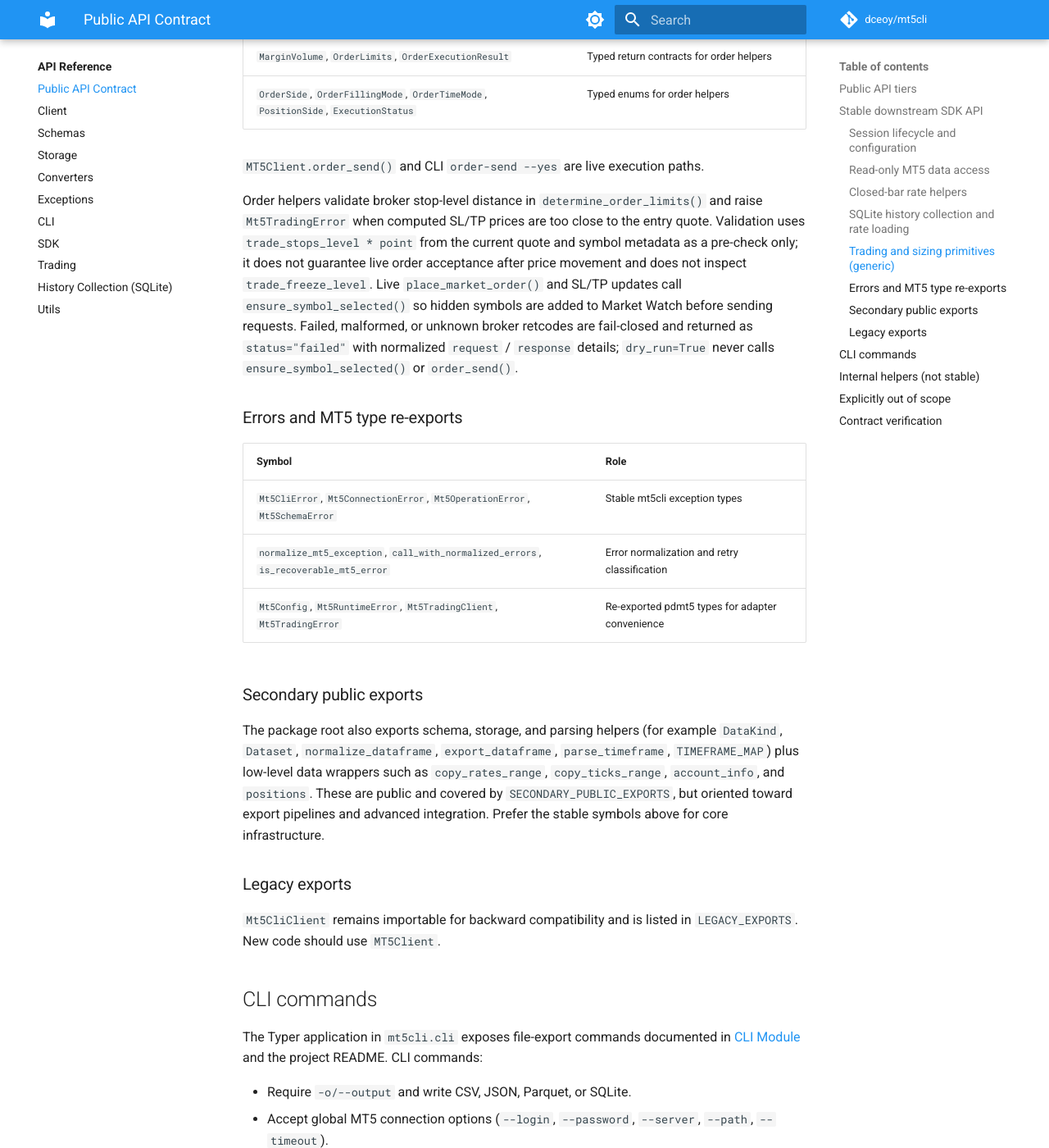
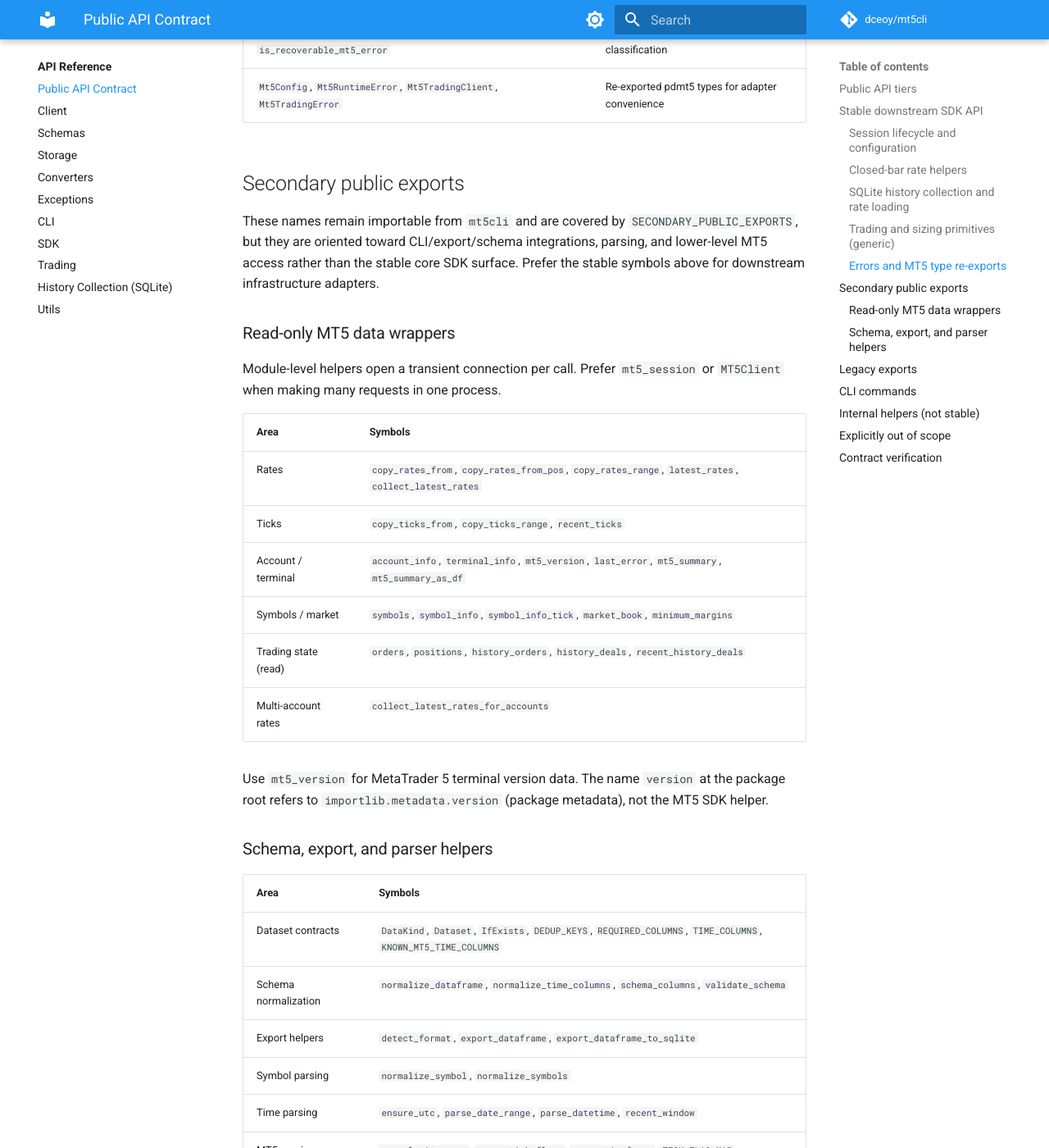
Before and after one commit to dceoy/mt5cli, an MkDocs documentation site: the page built from docs/api/public-contract.md, in a window 1280 px wide and 1400 px high, scrolled down 4784 px. Shown: the whole window at 82% size. Built offline with MkDocs 1.6.1 and Material for MkDocs 9.7.7, drawn with Linux system fonts in a browser that asks for light colours; comment, search, counter and statistics services are not loaded; some of the changed text lies outside the part shown.

Commit message:
docs: align public contract tiers

```diff
--- a/docs/api/public-contract.md
+++ b/docs/api/public-contract.md
@@ -26,14 +26,13 @@ downstream use:
 ## Stable downstream SDK API
 
 These names are exported from `mt5cli` and covered by the contract in
-`mt5cli.STABLE_SDK_EXPORTS` (defined in `mt5cli.contract`). Prefer `MT5Client`
-over the legacy `Mt5CliClient` alias for new code.
+`mt5cli.STABLE_SDK_EXPORTS` (defined in `mt5cli.contract`).
 
 ### Session lifecycle and configuration
 
 | Symbol                                          | Role                                                                                                       |
 | ----------------------------------------------- | ---------------------------------------------------------------------------------------------------------- |
-| `MT5Client`, `Mt5CliClient`                     | Read-only data client with optional `order_check` / `order_send`                                           |
+| `MT5Client`                                     | Read-only data client with optional `order_check` / `order_send`                                           |
 | `build_config`                                  | Build `pdmt5.Mt5Config` from connection fields                                                             |
 | `mt5_session`                                   | Context manager: initialize, login, yield client, shutdown                                                 |
 | `create_trading_client`, `mt5_trading_session`  | Trading-capable `pdmt5.Mt5TradingClient` lifecycle                                                         |
@@ -83,7 +65,6 @@ timestamp normalization in downstream apps.
 | `fetch_latest_closed_rates_indexed`              | Same as above but returns a UTC `DatetimeIndex` named `"time"` (no time column) |
 | `collect_latest_closed_rates_for_accounts`       | Multi-account closed bars with optional retry wrapper                           |
 | `collect_latest_closed_rates_by_granularity`     | Same data keyed by `(symbol, granularity_name)`                                 |
-| `collect_latest_rates_for_accounts`              | Latest bars including the forming bar when `start_pos=0`                        |
 | `collect_latest_rates_for_accounts_with_retries` | Bounded exponential backoff for transient MT5 errors                            |
 
 ### SQLite history collection and rate loading
@@ -151,20 +132,49 @@ and returned as `status="failed"` with normalized `request` / `response` details
 | `normalize_mt5_exception`, `call_with_normalized_errors`, `is_recoverable_mt5_error` | Error normalization and retry classification    |
 | `Mt5Config`, `Mt5RuntimeError`, `Mt5TradingClient`, `Mt5TradingError`                | Re-exported pdmt5 types for adapter convenience |
 
-### Secondary public exports
+## Secondary public exports
 
-The package root also exports schema, storage, and parsing helpers (for example
-`DataKind`, `Dataset`, `normalize_dataframe`, `export_dataframe`,
-`parse_timeframe`, `TIMEFRAME_MAP`) plus low-level data wrappers such as
-`copy_rates_range`, `copy_ticks_range`, `account_info`, and `positions`. These
-are public and covered by `SECONDARY_PUBLIC_EXPORTS`, but oriented toward export
-pipelines and advanced integration. Prefer the stable symbols above for core
-infrastructure.
+These names remain importable from `mt5cli` and are covered by
+`SECONDARY_PUBLIC_EXPORTS`, but they are oriented toward CLI/export/schema
+integrations, parsing, and lower-level MT5 access rather than the stable core
+SDK surface. Prefer the stable symbols above for downstream infrastructure
+adapters.
 
-### Legacy exports
+### Read-only MT5 data wrappers
+
+Module-level helpers open a transient connection per call. Prefer `mt5_session`
+or `MT5Client` when making many requests in one process.
+
+| Area                 | Symbols                                                                                              |
+| -------------------- | ---------------------------------------------------------------------------------------------------- |
+| Rates                | `copy_rates_from`, `copy_rates_from_pos`, `copy_rates_range`, `latest_rates`, `collect_latest_rates` |
+| Ticks                | `copy_ticks_from`, `copy_ticks_range`, `recent_ticks`                                                |
+| Account / terminal   | `account_info`, `terminal_info`, `mt5_version`, `last_error`, `mt5_summary`, `mt5_summary_as_df`     |
+| Symbols / market     | `symbols`, `symbol_info`, `symbol_info_tick`, `market_book`, `minimum_margins`                       |
+| Trading state (read) | `orders`, `positions`, `history_orders`, `history_deals`, `recent_history_deals`                     |
+| Multi-account rates  | `collect_latest_rates_for_accounts`                                                                  |
+
+Use `mt5_version` for MetaTrader 5 terminal version data. The name `version` at
+the package root refers to `importlib.metadata.version` (package metadata), not
+the MT5 SDK helper.
+
+### Schema, export, and parser helpers
+
+| Area                 | Symbols                                                                                                       |
+| -------------------- | ------------------------------------------------------------------------------------------------------------- |
+| Dataset contracts    | `DataKind`, `Dataset`, `IfExists`, `DEDUP_KEYS`, `REQUIRED_COLUMNS`, `TIME_COLUMNS`, `KNOWN_MT5_TIME_COLUMNS` |
+| Schema normalization | `normalize_dataframe`, `normalize_time_columns`, `schema_columns`, `validate_schema`                          |
+| Export helpers       | `detect_format`, `export_dataframe`, `export_dataframe_to_sqlite`                                             |
+| Symbol parsing       | `normalize_symbol`, `normalize_symbols`                                                                       |
+| Time parsing         | `ensure_utc`, `parse_date_range`, `parse_datetime`, `recent_window`                                           |
+| MT5 parsing maps     | `granularity_name`, `parse_tick_flags`, `parse_timeframe`, `TICK_FLAG_MAP`, `TIMEFRAME_MAP`                   |
+| Trading data shapes  | `POSITION_COLUMNS`                                                                                            |
+
+## Legacy exports
 
 `Mt5CliClient` remains importable for backward compatibility and is listed in
-`LEGACY_EXPORTS`. New code should use `MT5Client`.
+`LEGACY_EXPORTS`. It is a compatibility alias for existing users; new code
+should use `MT5Client`.
 
 ## CLI commands
 
```
Also changed, not shown: other parts of docs/api/public-contract.md (+0 -17 lines), 1 other file.
